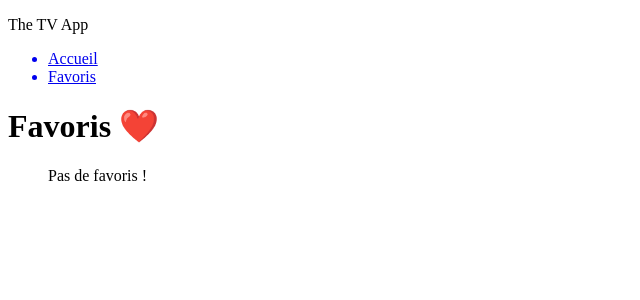
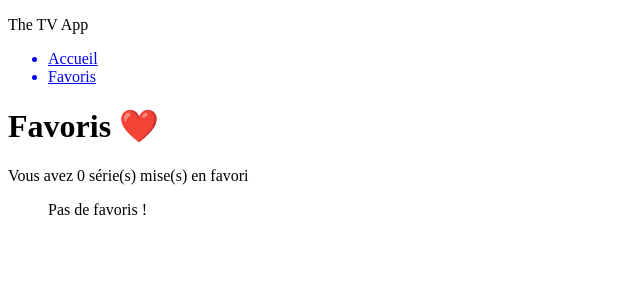
Before and after one commit to nicomil59/react-tv, a React (Create React App) app: page /bookmarks in a window 1280 px wide. Shown: the top 300 px of the page, without its empty margins (0-640 px from the left). Built offline with nearby package versions, Linux system fonts and the light colour scheme.

Commit message:
ajout compteur de favoris dans Bookmarks

```diff
--- a/src/pages/Bookmarks.js
+++ b/src/pages/Bookmarks.js
@@ -49,6 +49,7 @@ const Bookmarks = () => {
     <div>
       <Header />
       <Title text="Favoris ❤️" />
+      <p>Vous avez {bookmarkList.length} série(s) mise(s) en favori</p>
       <ul style={{ listStyleType: "none" }}>
         {showObjects.length > 0 ? showObjects.map((item) => <Card key={item.id} show={item} deleteBookmark={deleteBookmarkFromList} />) : <li>Pas de favoris !</li>}
       </ul>
```
